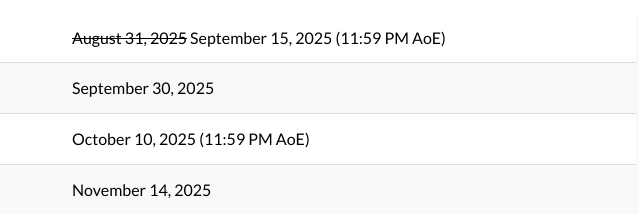
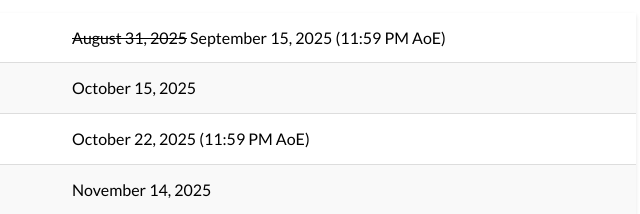
Before and after one commit to ProActLLM/ProActLLM.github.io, a plain HTML site: page index.html in a window 1280 px wide. Shown: the part 5871-6085 px from the top of the page, 484-1124 px from the left. Drawn offline with Linux system fonts and the light colour scheme.

Commit message:
Update notification and CR deadlines

```diff
--- a/index.html
+++ b/index.html
@@ -237,11 +237,11 @@
           </tr>
           <tr>
             <td><strong>Notification of Acceptance:</strong></td>
-            <td>September 30, 2025</td>
+            <td>October 15, 2025</td>
           </tr>
           <tr>
             <td><strong>Camera-Ready Deadline:</strong></td>
-            <td>October 10, 2025 (11:59 PM AoE)</td>
+            <td>October 22, 2025 (11:59 PM AoE)</td>
           </tr>
           <tr>
             <td><strong>Workshop Date:</strong></td>
```
